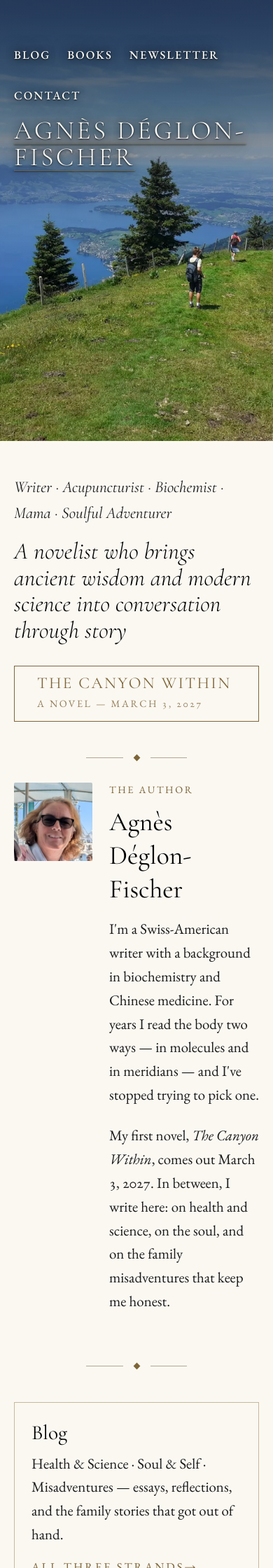
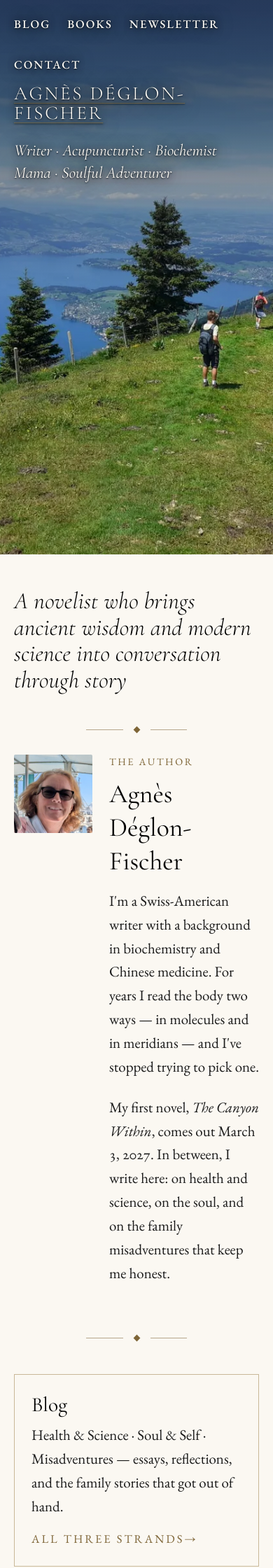
Before and after one commit to adeglon/adeglon.github.io, a Jekyll site: the page built from docs/index.html, in a window 390 px wide. Shown: the top 2240 px of the page at 70% size. Built offline with Jekyll 4.4.1, drawn with Linux system fonts in a browser that asks for light colours; a script that is not in the unit is left out.

Commit message:
Name clears the tree line; the five nouns sit on the lake; book button out until the reveal
The hero is 88svh, and that number is geometry rather than taste. The picture
is 1200x900 and the hero is wide and short, so cover takes a horizontal slice
of the source: rows (900 - H) x 0.45 upward. At 70svh that slice started at
source row 221, which put the pine tops - source row 320 - only 99px down the
frame, exactly where the name was written. At 88svh the trees fall to about
122px, with open sky above them for the navigation and the name both. The name
also comes down from twice the body size to one and a half: a name written
across a tree line is worse than a smaller name.

The five nouns come back onto the photograph, pinned to half the frame's
height rather than left to the flow - flow puts them on the distant shore on a
tall window and on the grass on a short one, while 50% of this crop is open
water at every height the page is read at. Capped in width so they stop short
of the near pine, and broken by hand into two lines so the break is a decision.

The Canyon Within button is out until the cover reveal on 8 December 2026 -
fifteen months out, a button is an announcement with nothing behind it. The
markup stays in the page inside a comment with instructions for putting it
back, and the date still appears in the bio and on /books/.

Co-Authored-By: Claude Opus 5 <noreply@anthropic.com>
Claude-Session: https://claude.ai/code/session_01CXLAusaY8sc4P4TTBSZq1C

```diff
--- a/docs/assets/css/components.css
+++ b/docs/assets/css/components.css
@@ -434,10 +434,17 @@
 
 .hero--full {
   position: relative;
-  /* A HERO AGAIN. At 64svh under a cream masthead it had stopped reading as
-     one - it was a band. Seventy per cent of the screen, at the top, with the
-     page's first words arriving just under it. */
-  min-height: 70svh;
+  /* 88svh, and the number is not taste - it is what puts the tree line low
+     enough in the crop for the name to clear it.
+
+     The picture is 1200x900 and the hero is wide and short, so `cover` keeps
+     the full width and takes a horizontal slice of the source: rows
+     (900 - H) x 0.45 to that plus H. The pine tops are at source row 320. At
+     70svh on a laptop that slice began at row 221, which put the trees only
+     99px down the frame - right where the name was. At 88svh the slice begins
+     nearer row 198 and the trees fall to about 122px, with open sky above
+     them for the navigation and the name both. */
+  min-height: 88svh;
   align-items: stretch;
 }
 /* The <picture> is a grid item like everything else, so it was opening a row
@@ -472,16 +479,56 @@
 .hero--full .hero__body {
   position: relative;
   z-index: 2;
-  /* Everything hugs the top, because the top is where the band is. Room is
-     left for the corner button to sit ABOVE the navigation rather than on top
-     of it - both start at the same edge, and the button is out of the flow. */
-  padding-block: calc(var(--sp-4) + 2.75rem) var(--sp-6);
+  /* Everything hugs the top, because the top is where the sky is, and there
+     is not a pixel to spare above the trees. The corner button needs no
+     reserved space here: it is out of the flow at the right, the navigation
+     is left-aligned and ends well short of it, so they share the first line
+     without touching. */
+  padding-block: var(--sp-4) var(--sp-6);
   align-self: start;
 }
 /* The name sits under the navigation, close to it: the pair reads as one
-   masthead, and both stay inside the top third where the band is dark. */
-.hero--full .wordmark--big { margin-top: var(--sp-4); }
+   masthead, and both have to finish above the pine tops. Smaller than it was -
+   at twice the body size it ran into the trees, and a name written across a
+   tree line is worse than a smaller name. */
+.hero--full .wordmark--big {
+  margin-top: var(--sp-3);
+  font-size: min(calc(var(--fs-lg) * 1.5), 7vw);
+}
 .hero--full .site-nav ul { justify-content: flex-start; }
+
+/* THE FIVE NOUNS, ON THE WATER. Pinned to half the frame's height rather than
+   left to the flow: flow puts them wherever the type above ends, which is the
+   distant shore on a tall window and the grass on a short one. Fifty per cent
+   of this crop is open lake at every height the page is read at.
+
+   The width cap is the other half of it - the near pine stands at about x=400
+   in the source, so the line has to stop before it. Two hand-broken lines fit
+   inside that; one line would not. */
+.hero--full .hero__nouns {
+  position: absolute;
+  top: 50%;
+  max-width: 30rem;
+  margin: 0;
+  font-family: var(--font-display);
+  font-style: italic;
+  font-size: var(--fs-lg);
+  line-height: 1.35;
+  color: #FFFDF8;
+  text-shadow:
+    0 1px 2px rgba(17, 24, 30, 0.95),
+    0 0 10px rgba(17, 24, 30, 0.9),
+    0 0 26px rgba(17, 24, 30, 0.72);
+}
+/* On a phone the source is the TALL crop, a different picture geometry
+   altogether, so the placement above means nothing. Back into the flow. */
+@media (max-width: 40rem) {
+  .hero--full .hero__nouns {
+    position: static;
+    margin-top: var(--sp-5);
+    max-width: none;
+  }
+}
 /* THE HALO IS WHERE THE CONTRAST LIVES. Three shadows at three radii: a tight
    one that gives every stroke a hard edge, a middle one that fills the
    counters, and a wide soft one that darkens a hand's breadth of photograph
--- a/docs/index.html
+++ b/docs/index.html
@@ -69,6 +69,21 @@ og_image: /assets/hero/hero-ridge-og-1200.jpg
       {%- endcomment %}
       {% include nav.html %}
       <a class="wordmark wordmark--big wordmark--onDark" href="{{ '/' | relative_url }}">{{ site.title }}</a>
+      {%- comment %}
+        THE FIVE NOUNS, PLACED ON THE LAKE. Not in the flow - flow puts them
+        wherever the type above happens to end, which on a tall window is the
+        distant shore and on a short one the grass. They are pinned to half
+        the height of the frame instead, which is open water at every window
+        size this page is read at, and kept narrow enough to stay left of the
+        pines. Two lines, broken by hand, so the break is a decision rather
+        than an accident of measure.
+
+        Agnès' own line from agnesdeglonblog.com: five nouns, five facts. A
+        stranger knows in two seconds that this is a writer who is also a
+        scientist, a healer and a mother, and the collision is the point.
+      {%- endcomment %}
+      <p class="hero__nouns">Writer &middot; Acupuncturist &middot; Biochemist<br>
+        Mama &middot; Soulful Adventurer</p>
     </div>
   </div>
 </header>
@@ -91,30 +106,28 @@ og_image: /assets/hero/hero-ridge-og-1200.jpg
     that is what makes the page feel like an invitation rather than a poster.
   {%- endcomment %}
   <div class="opening">
-    {%- comment %}
-      Agnès' own line from agnesdeglonblog.com. Five nouns, five facts: a
-      stranger knows in two seconds that this is a writer who is also a
-      scientist, a healer and a mother, and the collision is the interesting
-      part. On the cream, where it can be read - over the trees it could not.
-    {%- endcomment %}
-    <p class="opening__nouns">Writer &middot; Acupuncturist &middot; Biochemist
-      &middot; Mama &middot; Soulful Adventurer</p>
     <h1 class="opening__claim">A novelist who brings ancient wisdom and modern
       science into conversation through story</h1>
     {%- comment %}
-      The launch, read from _data/books.yml - one date on the whole site, and
-      it removes itself after publication. Filled gold with night ink on it:
-      the outlined version was gold-on-photograph and barely there.
+      THE CANYON WITHIN BUTTON IS OUT until the cover reveal on 8 December
+      2026. Agnès took it off deliberately: fifteen months before publication
+      a button is an announcement with nothing behind it, and the date already
+      appears in her bio paragraph below and on /books/.
+
+      TO PUT IT BACK on 8 December, uncomment this. It reads the title and the
+      date from _data/books.yml, so it cannot go stale, and it removes itself
+      from the data file after publication.
+
+      {% assign launching = site.data.books | where_exp: "b", "b.release" | first %}
+      {% if launching %}
+      <p class="opening__book">
+        <a class="btn booknote" href="{{ '/books/#within' | relative_url }}">
+          <span class="booknote__title">{{ launching.title }}</span>
+          <span class="booknote__meta">A novel &mdash; {{ launching.release_label }}</span>
+        </a>
+      </p>
+      {% endif %}
     {%- endcomment %}
-    {%- assign launching = site.data.books | where_exp: "b", "b.release" | first %}
-    {%- if launching %}
-    <p class="opening__book">
-      <a class="btn booknote" href="{{ '/books/#within' | relative_url }}">
-        <span class="booknote__title">{{ launching.title }}</span>
-        <span class="booknote__meta">A novel &mdash; {{ launching.release_label }}</span>
-      </a>
-    </p>
-    {%- endif %}
   </div>
 
   {% include ornament.html modifier="ornament--center ornament--short" %}
```
